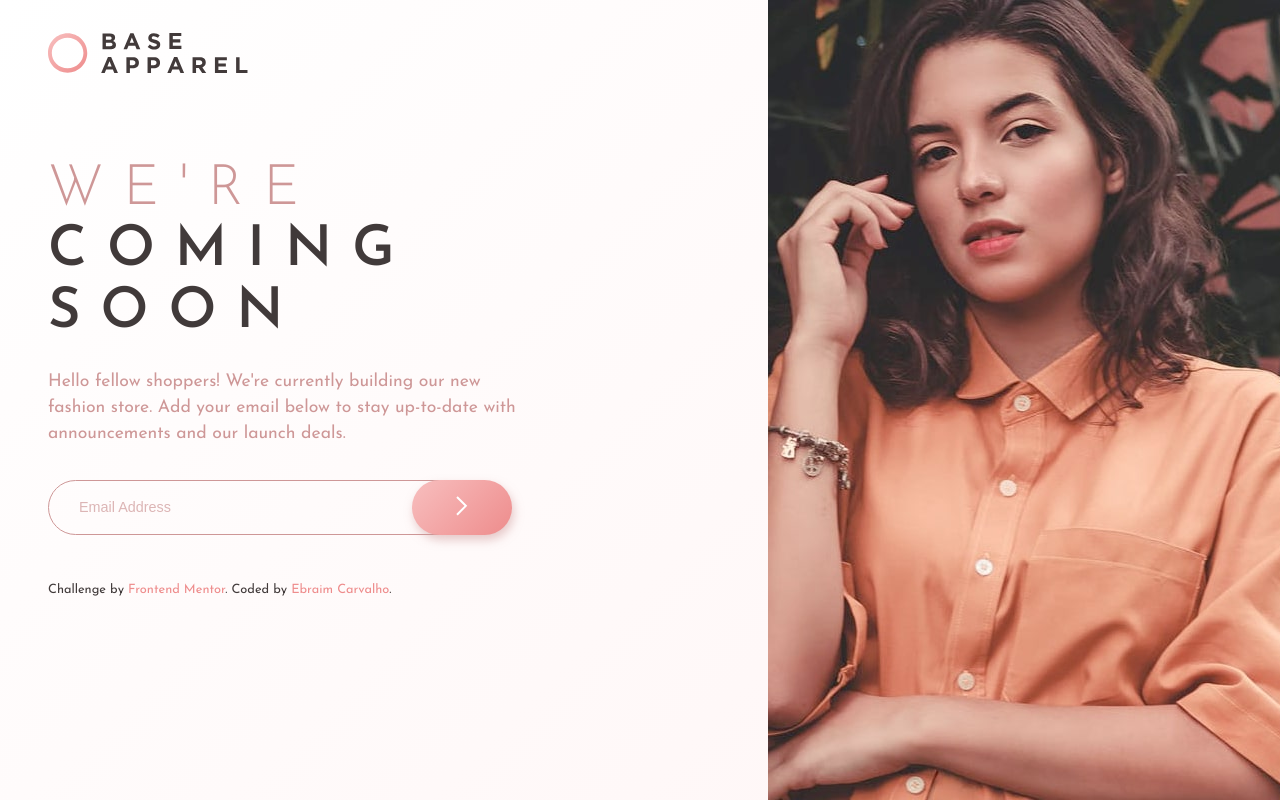
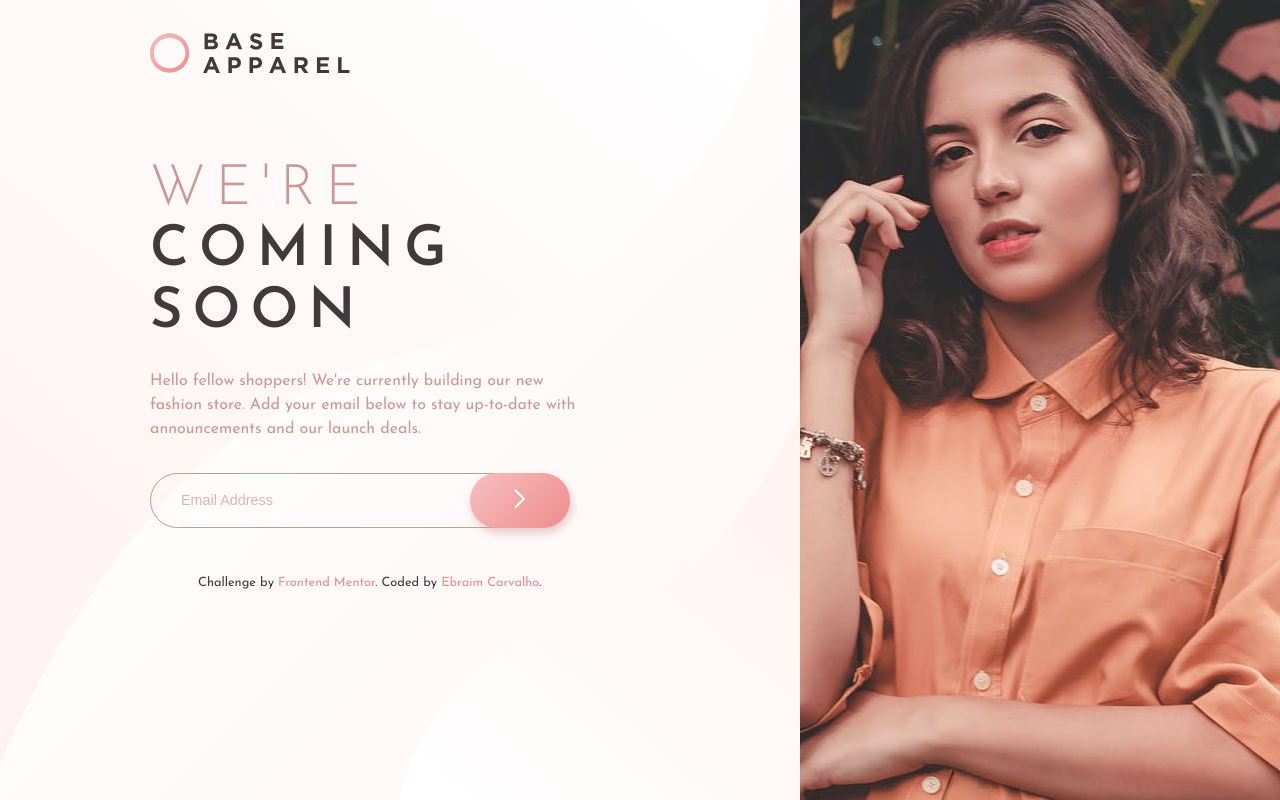
Before and after one commit to ebraimcarvalho/frontend-challenges, a PHP site: page /base-apparel-coming-soon-master/index.html in a window 1280 px wide. Run offline with PHP 8.4, Linux system fonts and the light colour scheme.

Commit message:
adjust margin and paddings

```diff
--- a/base-apparel-coming-soon-master/index.html
+++ b/base-apparel-coming-soon-master/index.html
@@ -18,6 +18,7 @@
 
   <div class="container">
     <div class="container-desktop__left">
+      <div class="inner-container">
         <header class="header">
           <nav class="header__nav">
             <h1 class="header__h1">
@@ -65,6 +66,7 @@
           </p>
         </footer>
       </div>
+    </div>
 
     <div class="container-desktop__right"></div>
   </div>
--- a/base-apparel-coming-soon-master/script.js
+++ b/base-apparel-coming-soon-master/script.js
@@ -12,13 +12,14 @@
     let emailValue = $email.value;
 
     if(!isValidEmail(emailValue))
-       return $form.classList.add('form--error');
+      return $form.classList.add('form--error');
 
     $form.classList.remove('form--error');
     let textSuccess = doc.createElement('p');
     textSuccess.textContent = 'Email OK!';
     textSuccess.classList.add('form--success');
     $form.appendChild(textSuccess);
+    $email.value = '';
   }
 
   function isValidEmail(email) {
--- a/base-apparel-coming-soon-master/style.css
+++ b/base-apparel-coming-soon-master/style.css
@@ -9,14 +9,14 @@
 body {
   font-family: 'Josefin Sans', sans-serif;
   font-size: 16px;
-  background: linear-gradient(135deg, hsl(0, 0%, 100%), hsl(0, 100%, 98%));
+  background-image: linear-gradient( 135deg, hsl(0, 0%, 100%), hsl(0, 100%, 98%) );
   background-repeat: no-repeat;
   color: hsl(0, 6%, 24%);
   width: 100%;
 }
 
 .header__nav {
-  padding: 2rem;
+  padding: 2rem 1rem;
 }
 
 .bg-hero {
@@ -28,9 +28,10 @@ body {
 }
 
 .main-text {
-  padding: 4rem 3rem;
+  padding: 3rem 0;
   text-align: center;
-  max-width: 590px;
+  max-width: 450px;
+  margin: 0 auto;
 }
 
 .main-text__title {
@@ -46,7 +47,6 @@ body {
 }
 
 .main-text__description {
-  font-size: 1.1rem;
   line-height: 1.5;
   color: hsl(0, 36%, 70%);
   margin-top: 1.5rem;
@@ -155,7 +155,7 @@ body {
   }
 
   .header__nav {
-    padding-left: 3rem;
+    padding: 2rem 0;
   }
 
   .header__logo-img {
@@ -169,21 +169,26 @@ body {
   .container-desktop__left {
     flex: 3;
     flex-wrap: wrap;
+    background-image: url(./images/bg-pattern-desktop.svg);
+    background-size: cover;
+    background-position: center center;
+    padding-left: 40px;
+    padding-right: 40px;
     width: 500px;
+  }
+
+  .inner-container {
+    max-width: 500px;
+    margin: auto;
   }
 
   .main-text {
     text-align: left;
-    padding: 3rem;
+    margin: 0;
   }
 
   .main-text__title {
     font-size: 3.5rem;
-    letter-spacing: 20px;
-  }
-
-  .main-text__description {
-    font-size: 1.1rem;
   }
 
   .form--error .form__error-icon {
--- a/index.html
+++ b/index.html
@@ -30,6 +30,10 @@
 
   <div class="container">
     <div class="card-project">
+      <a href="./base-apparel-coming-soon-master/index.html" target="_blank"><h4>FrontEnd Mentor - Base Apparel</h4></a>
+      <p>This is a challenge from FrontEnd Mentor! Technical details and more informations, you can access on page: <a href="https://www.frontendmentor.io/challenges/base-apparel-coming-soon-page-5d46b47f8db8a7063f9331a0" target="_blank">Page of Challenge.</a></p>
+    </div>
+    <div class="card-project">
       <a href="./codeminer-shopping-cart/index.html" target="_blank"><h4>Shopping Cart - Codeminer</h4></a>
       <p>This is a test for a real job! Technical details and more informations, you can access on page: <a href="https://github.com/ebraimcarvalho/frontend-challenges/blob/master/codeminer-shopping-cart/README.md" target="_blank">Readme test shopping cart.</a></p>
     </div>
--- a/style.css
+++ b/style.css
@@ -101,6 +101,7 @@ a:hover {
   padding: 15px;
   border-radius: 5px;
   border-bottom: 5px solid darkslategray;
+  box-shadow: 0px 4px 40px 0px rgba(0, 0, 0, 0.15);
 }
 
 .card-project h3 {
```
Lines whose indentation alone changed are shown as unchanged.
